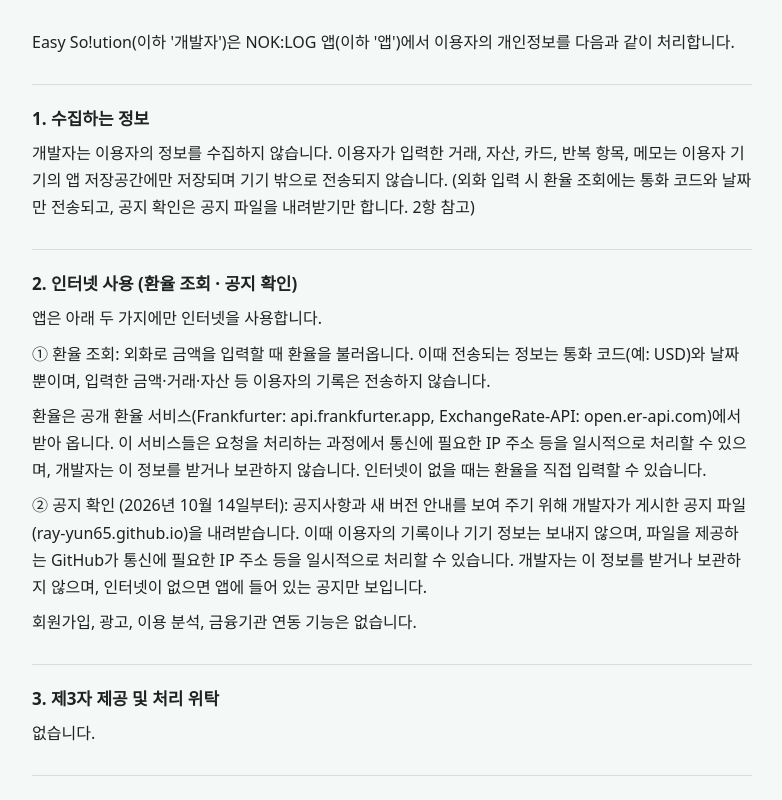
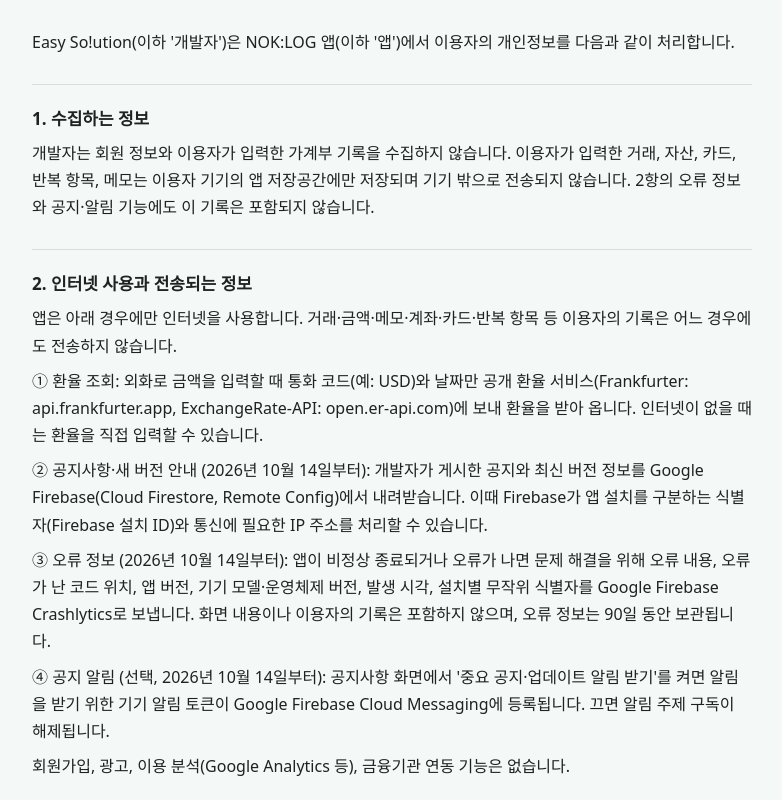
Before and after one commit to Ray-yun65/noklog-policy, a plain HTML site: page index.html in a window 1280 px wide. Shown: the part 139-939 px from the top of the page, without its empty margins (248-1030 px from the left). Drawn offline with Linux system fonts and the light colour scheme.

Commit message:
Update privacy policy regarding data collection and usage

```diff
--- a/index.html
+++ b/index.html
@@ -26,17 +26,18 @@ a{color:var(--brand)}
 <p>Easy So!ution(이하 '개발자')은 NOK:LOG 앱(이하 '앱')에서 이용자의 개인정보를 다음과 같이 처리합니다.</p>
 
 <h2>1. 수집하는 정보</h2>
-<p>개발자는 이용자의 정보를 수집하지 않습니다. 이용자가 입력한 거래, 자산, 카드, 반복 항목, 메모는 이용자 기기의 앱 저장공간에만 저장되며 기기 밖으로 전송되지 않습니다. (외화 입력 시 환율 조회에는 통화 코드와 날짜만 전송되고, 공지 확인은 공지 파일을 내려받기만 합니다. 2항 참고)</p>
+<p>개발자는 회원 정보와 이용자가 입력한 가계부 기록을 수집하지 않습니다. 이용자가 입력한 거래, 자산, 카드, 반복 항목, 메모는 이용자 기기의 앱 저장공간에만 저장되며 기기 밖으로 전송되지 않습니다. 2항의 오류 정보와 공지·알림 기능에도 이 기록은 포함되지 않습니다.</p>
 
-<h2>2. 인터넷 사용 (환율 조회 · 공지 확인)</h2>
-<p>앱은 아래 두 가지에만 인터넷을 사용합니다.</p>
-<p>① 환율 조회: 외화로 금액을 입력할 때 환율을 불러옵니다. 이때 전송되는 정보는 통화 코드(예: USD)와 날짜뿐이며, 입력한 금액·거래·자산 등 이용자의 기록은 전송하지 않습니다.</p>
-<p>환율은 공개 환율 서비스(Frankfurter: api.frankfurter.app, ExchangeRate-API: open.er-api.com)에서 받아 옵니다. 이 서비스들은 요청을 처리하는 과정에서 통신에 필요한 IP 주소 등을 일시적으로 처리할 수 있으며, 개발자는 이 정보를 받거나 보관하지 않습니다. 인터넷이 없을 때는 환율을 직접 입력할 수 있습니다.</p>
-<p>② 공지 확인 (2026년 10월 14일부터): 공지사항과 새 버전 안내를 보여 주기 위해 개발자가 게시한 공지 파일(ray-yun65.github.io)을 내려받습니다. 이때 이용자의 기록이나 기기 정보는 보내지 않으며, 파일을 제공하는 GitHub가 통신에 필요한 IP 주소 등을 일시적으로 처리할 수 있습니다. 개발자는 이 정보를 받거나 보관하지 않으며, 인터넷이 없으면 앱에 들어 있는 공지만 보입니다.</p>
-<p>회원가입, 광고, 이용 분석, 금융기관 연동 기능은 없습니다.</p>
+<h2>2. 인터넷 사용과 전송되는 정보</h2>
+<p>앱은 아래 경우에만 인터넷을 사용합니다. 거래·금액·메모·계좌·카드·반복 항목 등 이용자의 기록은 어느 경우에도 전송하지 않습니다.</p>
+<p>① 환율 조회: 외화로 금액을 입력할 때 통화 코드(예: USD)와 날짜만 공개 환율 서비스(Frankfurter: api.frankfurter.app, ExchangeRate-API: open.er-api.com)에 보내 환율을 받아 옵니다. 인터넷이 없을 때는 환율을 직접 입력할 수 있습니다.</p>
+<p>② 공지사항·새 버전 안내 (2026년 10월 14일부터): 개발자가 게시한 공지와 최신 버전 정보를 Google Firebase(Cloud Firestore, Remote Config)에서 내려받습니다. 이때 Firebase가 앱 설치를 구분하는 식별자(Firebase 설치 ID)와 통신에 필요한 IP 주소를 처리할 수 있습니다.</p>
+<p>③ 오류 정보 (2026년 10월 14일부터): 앱이 비정상 종료되거나 오류가 나면 문제 해결을 위해 오류 내용, 오류가 난 코드 위치, 앱 버전, 기기 모델·운영체제 버전, 발생 시각, 설치별 무작위 식별자를 Google Firebase Crashlytics로 보냅니다. 화면 내용이나 이용자의 기록은 포함하지 않으며, 오류 정보는 90일 동안 보관됩니다.</p>
+<p>④ 공지 알림 (선택, 2026년 10월 14일부터): 공지사항 화면에서 '중요 공지·업데이트 알림 받기'를 켜면 알림을 받기 위한 기기 알림 토큰이 Google Firebase Cloud Messaging에 등록됩니다. 끄면 알림 주제 구독이 해제됩니다.</p>
+<p>회원가입, 광고, 이용 분석(Google Analytics 등), 금융기관 연동 기능은 없습니다.</p>
 
 <h2>3. 제3자 제공 및 처리 위탁</h2>
-<p>없습니다.</p>
+<p>개인정보를 제3자에게 제공하지 않습니다. 2항 ②~④의 처리를 위해 Google LLC(Firebase)의 서비스를 이용하며, 이 정보는 미국 등 Google의 데이터센터가 있는 국외에서 처리될 수 있습니다. 공지 저장소(Cloud Firestore)는 서울 리전에 있습니다.</p>
 
 <h2>4. 백업 및 내보내기</h2>
 <p>이용자가 직접 만든 백업 파일과 엑셀 파일은 이용자가 선택한 위치에 저장되거나 공유되며, 그 관리 책임은 이용자에게 있습니다.</p>
```
